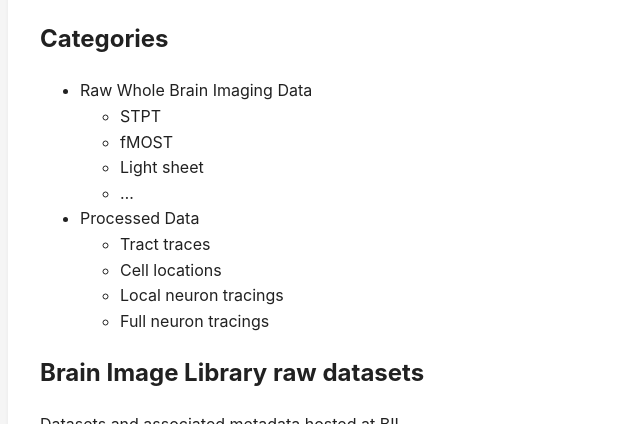
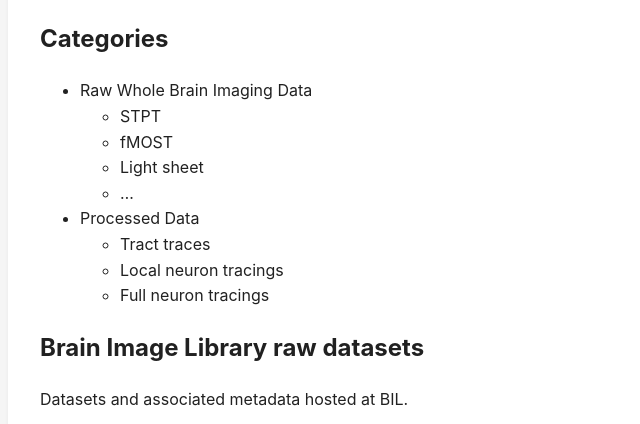
Before and after one commit to someshsb1/BICCN-Anatomy-Paper-Package, a Jekyll site: the page built from pages/data.md, in a window 1280 px wide and 900 px high, scrolled down 672 px, cut to the strip 0-424 px from the top of the window. Shown: the whole strip, without its empty margins (0-640 px from the left). Built offline with Jekyll 4.4.1, drawn with Linux system fonts in a browser that asks for light colours; comment, search, counter and statistics services are not loaded.

Commit message:
Update data.md
Signed-off-by: Linus Manubens-Gil <linus.ma.gi@gmail.com>

```diff
--- a/pages/data.md
+++ b/pages/data.md
@@ -14,7 +14,6 @@
 
 - Processed Data
   - Tract traces
-  - Cell locations
   - Local neuron tracings
   - Full neuron tracings
 
```
